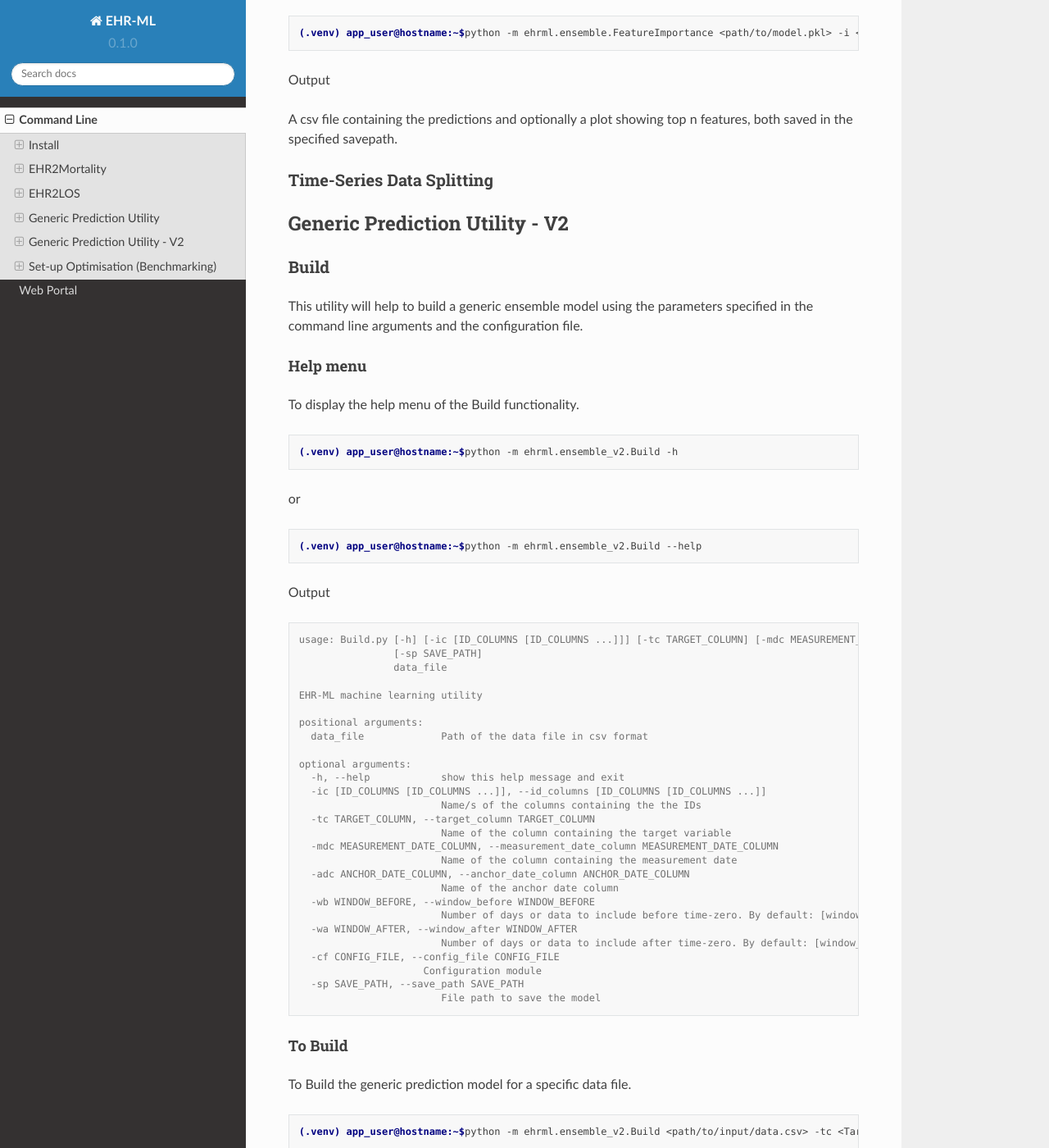
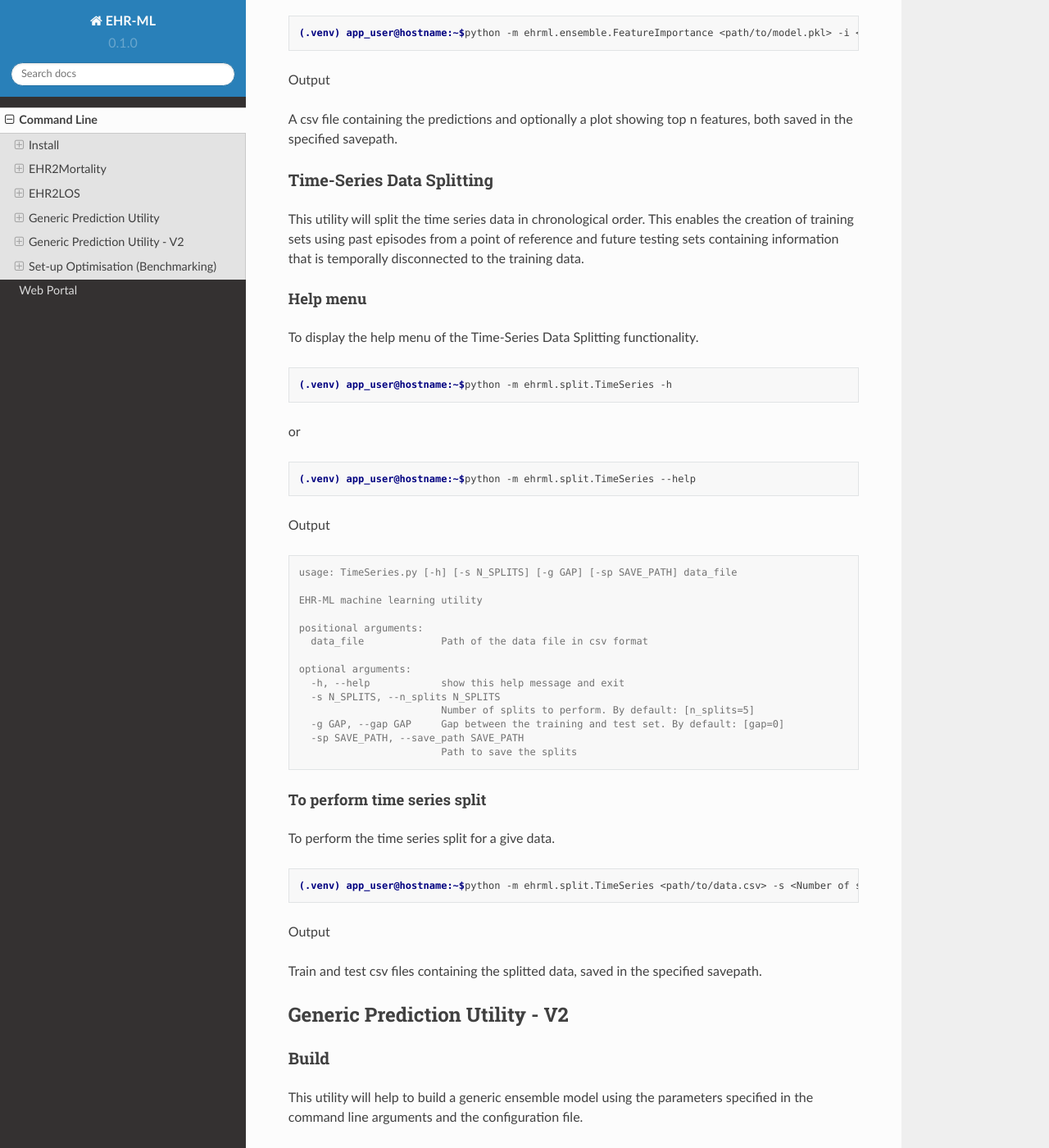
Before and after one commit to ryashpal/EHR-ML-Tutorials, a Sphinx documentation site: the page built from docs/source/command_line.rst, in a window 1280 px wide and 1400 px high, scrolled down 13667 px. Shown: the whole window at 82% size. Built offline with Sphinx 7.4.7 and the Read the Docs theme 2.0.0, drawn with Linux system fonts in a browser that asks for light colours.

Commit message:
Update command_line.rst

```diff
--- a/docs/source/command_line.rst
+++ b/docs/source/command_line.rst
@@ -764,6 +764,59 @@ A csv file containing the predictions and optionally a plot showing top n featur
 Time-Series Data Splitting
 --------------------------
 
+This utility will split the time series data in chronological order. This enables the creation of training sets using past episodes from a point of reference and future testing sets containing information that is temporally disconnected to the training data.
+
+Help menu
+~~~~~~~~~
+
+To display the help menu of the Time-Series Data Splitting functionality.
+
+.. code-block:: console
+
+    (.venv) app_user@hostname:~$python -m ehrml.split.TimeSeries -h
+
+
+or
+
+.. code-block:: console
+
+    (.venv) app_user@hostname:~$python -m ehrml.split.TimeSeries --help
+
+
+Output
+
+.. code-block:: console
+
+   usage: TimeSeries.py [-h] [-s N_SPLITS] [-g GAP] [-sp SAVE_PATH] data_file
+
+   EHR-ML machine learning utility
+
+   positional arguments:
+     data_file             Path of the data file in csv format
+
+   optional arguments:
+     -h, --help            show this help message and exit
+     -s N_SPLITS, --n_splits N_SPLITS
+                           Number of splits to perform. By default: [n_splits=5]
+     -g GAP, --gap GAP     Gap between the training and test set. By default: [gap=0]
+     -sp SAVE_PATH, --save_path SAVE_PATH
+                           Path to save the splits
+
+
+To perform time series split
+~~~~~~~~~~~~~~~~~~~~~~~~~~~~
+
+To perform the time series split for a give data.
+
+.. code-block:: console
+
+    (.venv) app_user@hostname:~$python -m ehrml.split.TimeSeries <path/to/data.csv> -s <Number of splits to perform> -g <Gap between the training and test set> -sp <path/to/save/splitted/files/>
+
+Output
+
+Train and test csv files containing the splitted data, saved in the specified savepath.
+
+
 Generic Prediction Utility - V2
 +++++++++++++++++++++++++++++++
 
```
